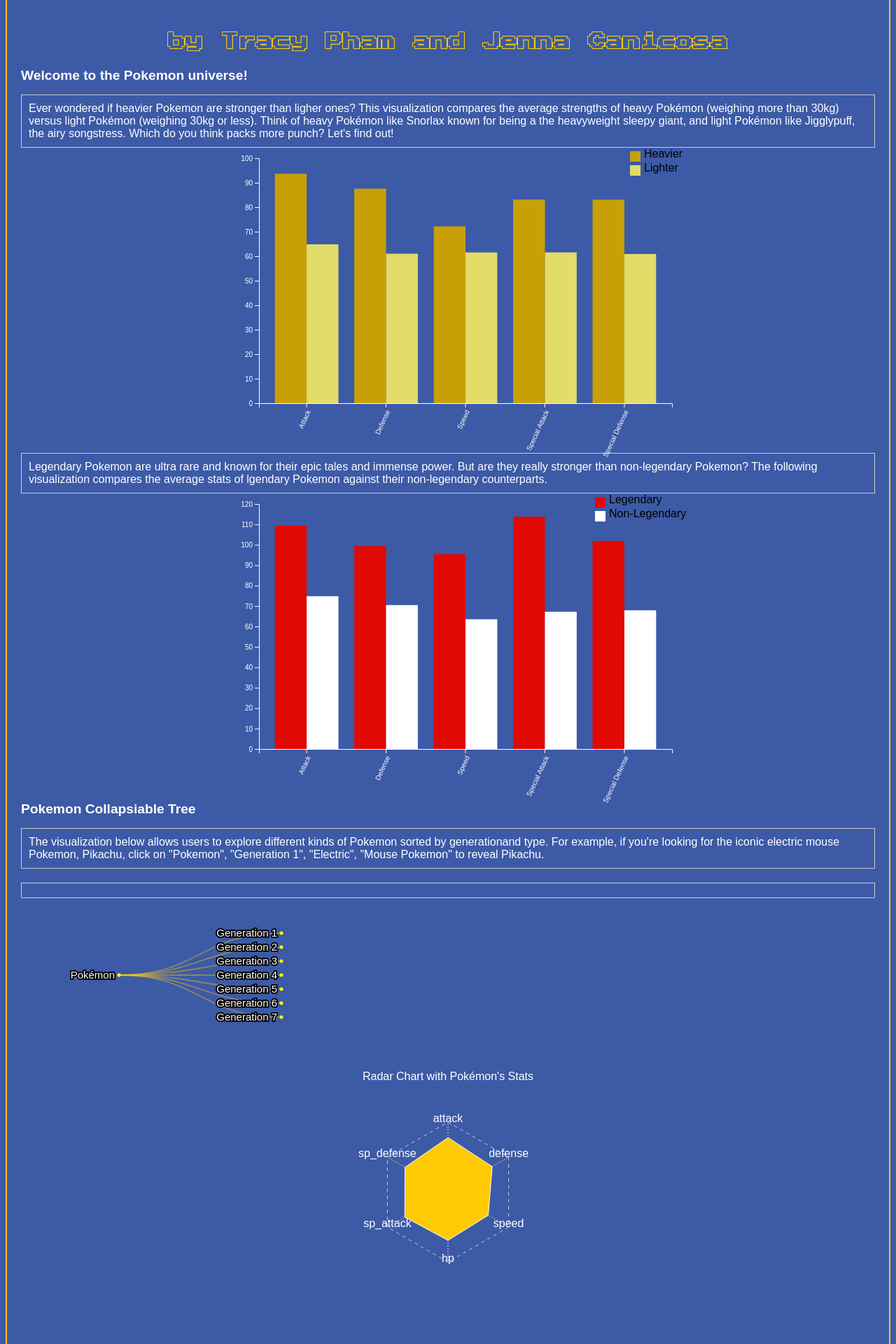
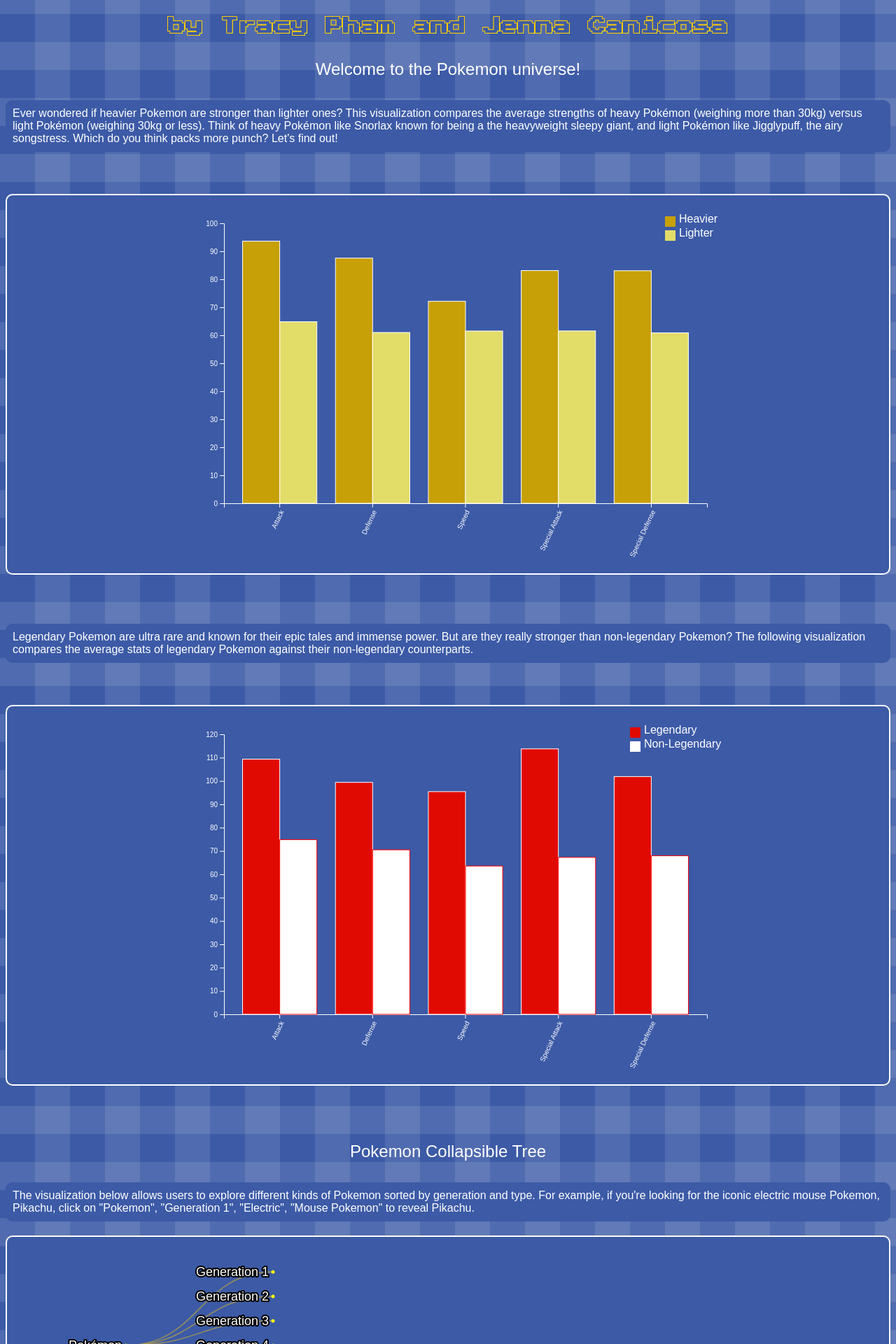
Before and after one commit to tnp2410/project4-dsc106, a SvelteKit app: page / in a window 1280 px wide. Shown: the part 340-2260 px from the top of the page at 70% size. Built offline with nearby package versions, Linux system fonts and the light colour scheme; a web font is replaced by a local one.

Commit message:
edited design

```diff
--- a/src/app.html
+++ b/src/app.html
@@ -11,30 +11,60 @@
         /* Adjust font size for tree text */
         #tree-container text {
             font-family: 'Electrolize', sans-serif;
-            font-size: 15px; /* Adjust the font size as needed */
+            font-size: 18px; /* Adjust the font size as needed */
         }
         #bar-chart-container {
             display: flex;
             justify-content: center;
             align-items: center;
-            height: 400px; /* Adjust the height of the container as needed */
+            height: 500px; /* Adjust the height of the container as needed */
             margin-top: 20px; /* Adjust the top margin as needed */
+            padding: 20px;
+            border: 2px solid white;
+            border-radius: 10px;
+            background-color: #3c5aa6;
         }
+
         #tree-container {
             display: flex;
             justify-content: center;
             align-items: center;
+            padding: 20px;
+            border: 2px solid white;
+            border-radius: 10px;
+            background-color: #3c5aa6;
         }
         #legendary-bar-chart-container {
             display: flex;
             justify-content: center;
             align-items: center;
-            height: 400px; /* Adjust the height of the container as needed */
+            height: 500px; /* Adjust the height of the container as needed */
             margin-top: 20px; /* Adjust the top margin as needed */
+            padding: 20px;
+            border: 2px solid white;
+            border-radius: 10px;
+            background-color: #3c5aa6;
+        }
+        #radar-chart-container {
+    display: flex;
+    justify-content: center;
+    align-items: center;
+    height: 900px; /* Adjust the height of the container as needed */
+    width: 990px; /* Adjust the width of the container as needed */
+    margin-top: 20px; /* Adjust the top margin as needed */
+    border: 2px solid white; /* Add a border around the container */
+    border-radius: 10px; /* Optionally, add border radius for rounded corners */
+    padding: 40px; /* Optionally, add padding inside the container */
+    background-color: #3c5aa6;
 }
         .tooltip {
             font-family: 'Electrolize';
             font-size: 15px;
+        }
+        .radar-area {
+  fill-opacity: 0.9; /* Adjust the opacity of the fill */
+  stroke: #fff; /* Set the color of the outline */
+  stroke-width: 2px; /* Set the width of the outline */
 }
         main {
             font-family: 'Electrolize', sans-serif; /* Use Electrolize font for main content */
@@ -50,6 +80,7 @@
             justify-content: center; /* Center content horizontally */
             align-items: center;
             font-size: 50px;
+            position: relative; /* Add position relative to contain the pseudo-elements */
         }
         .author-line h1 {
             font-size: 25px; /* Adjust the font size for the author line */
@@ -57,7 +88,9 @@
         body {
             background-color: #3c5aa6; /* You can adjust the shade of blue as needed */
             color: white; /* Set text color to white for better visibility */
-
+            position: relative; /* Position relative for containing grid */
+            background-image: linear-gradient(0deg, transparent 50%, rgba(255, 255, 255, 0.1) 50%), linear-gradient(90deg, transparent 50%, rgba(255, 255, 255, 0.1) 50%);
+    background-size: 100px 80px; /* Adjust the size of the grid squares */
         }
         #radar-chart-container {
             display: flex;
@@ -71,10 +104,34 @@
             justify-content: center; /* Center content horizontally */
             align-items: center;
         }
+        p:first-child {
+            border: none;
+            display: flex;
+            justify-content: center;
+            align-items: center;
+        }
+        .legend text {
+        fill: white;
+        }
 
+        /* Style for the grid line */
+        #content-container::before {
+            content: '';
+            position: absolute;
+            top: 50%; /* Adjust based on your layout */
+            left: 50%; /* Adjust based on your layout */
+            width: calc(100% - 300px); /* Adjust based on your layout */
+            height: auto; /* Adjust based on your layout */
+            transform: translate(-50%, -50%);
+            background-image: linear-gradient(0deg, transparent 50%, rgba(255, 255, 255, 0.1) 50%), linear-gradient(90deg, transparent 50%, rgba(255, 255, 255, 0.1) 50%);
+            background-size: 20px 20px;
+            z-index: -1; /* Push grid behind the content */
+        }
     </style>
 </head>
 <body data-sveltekit-preload-data="hover">
-<div style="display: contents">%sveltekit.body%</div>
+    <div id="content-container">
+        %sveltekit.body%
+    </div>
 </body>
 </html>
--- a/src/components/App.svelte
+++ b/src/components/App.svelte
@@ -1,32 +1,28 @@
-<main>
 <h1>Gotta Catch 'Em All!</h1>
 <div class="author-line">
   <h1>by Tracy Pham and Jenna Canicosa</h1>
 </div>
 
-  <h1 style="font-size: 1.2em; margin-top: 20px;">Welcome to the Pokemon universe!</h1>
-  <p>
-    Ever wondered if heavier Pokemon are stronger than ligher ones? This visualization compares the average strengths of heavy Pokémon (weighing more than 30kg) versus light Pokémon (weighing 30kg or less). Think of heavy Pokémon like Snorlax known for being a the heavyweight sleepy giant, and light Pokémon like Jigglypuff, the airy songstress. Which do you think packs more punch? Let's find out!
+<main style="margin-bottom: 100px;">
+  <p style="font-size: 1.5em; margin-top: 20px;">Welcome to the Pokemon universe!</p>
+  <p style="border: none; background-color: #3c5aa6; border-radius: 10px;">
+    Ever wondered if heavier Pokemon are stronger than lighter ones? This visualization compares the average strengths of heavy Pokémon (weighing more than 30kg) versus light Pokémon (weighing 30kg or less). Think of heavy Pokémon like Snorlax known for being a the heavyweight sleepy giant, and light Pokémon like Jigglypuff, the airy songstress. Which do you think packs more punch? Let's find out!
   </p>
-  <div id="bar-chart-container"></div>
+  <div id="bar-chart-container" style="margin-top: 60px; margin-bottom: 70px;"></div>
 
-  <p>
-  Legendary Pokemon are ultra rare and known for their epic tales and immense power. But are they really stronger than non-legendary Pokemon? The following visualization compares the average stats of lgendary Pokemon against their non-legendary counterparts.
+  <p style="border: none; background-color: #3c5aa6; border-radius: 10px;">
+    Legendary Pokemon are ultra rare and known for their epic tales and immense power. But are they really stronger than non-legendary Pokemon? The following visualization compares the average stats of legendary Pokemon against their non-legendary counterparts.
+  </p>
+  <div id="legendary-bar-chart-container" style="margin-top: 60px; margin-bottom: 70px;"></div>
 
+  <p style="font-size: 1.5em; border: none; display: flex; justify-content: center; align-items: center;">Pokemon Collapsible Tree</p>
+  <p style="border: none; background-color: #3c5aa6; border-radius: 10px;">
+    The visualization below allows users to explore different kinds of Pokemon sorted by generation and type. For example, if you're looking for the iconic electric mouse Pokemon, Pikachu, click on "Pokemon", "Generation 1", "Electric", "Mouse Pokemon" to reveal Pikachu.
   </p>
-  <div id="legendary-bar-chart-container"></div>
-
-
-  <h1 style="font-size: 1.2em; margin-top: 20px;">Pokemon Collapsiable Tree </h1>
-  <p>
-  The visualization below allows users to explore different kinds of Pokemon sorted by generationand type. For example, if you're looking for the iconic electric mouse Pokemon, Pikachu, click on "Pokemon", "Generation 1", "Electric", "Mouse Pokemon" to reveal Pikachu.
-  </p>
-  <p> </p>
-
-
 
   <div id="tree-container"></div>
   <div id="radar-chart-container"></div>
+  <input type="text" id="pokemon-search" placeholder="Search Pokémon">
 </main>
 
 <script>
@@ -40,22 +36,21 @@
     const marginTop = 30;
     const marginRight = 10;
     const marginBottom = 30;
-    const marginLeft = 80;
+    const marginLeft = 90;
 
     // Load data from JSON files
     Promise.all([
       d3.json('pokemon.json'),
       d3.json('tooltipStatsNew.json'),
       d3.json('tooltipStatsNew_copy.json'),
-      d3.json('avgPokemon.json'),
-      d3.json('weightPokemon.json'),
-      d3.json('pokemonStats.json')
-    ]).then(([pokemonData, tooltipData, tooltipCopy, radarData, weightData, statsData]) => {
-
+      d3.json('pokemonStats.json'),
+      d3.json('weightPokemon.json')
+    ]).then(([pokemonData, tooltipData, tooltipCopy, radarData, weightData]) => {
+    console.log(radarData);
       const root = d3.hierarchy(pokemonData);
 
-      const dx = 20;
-      const dy = ((width - marginRight - marginLeft) / (1 + root.height))+30;
+      const dx = 35;
+      const dy = ((width - marginRight - marginLeft) / (1 + root.height))+10;
 
       const tree = d3.tree().nodeSize([dx, dy]);
       const diagonal = d3.linkHorizontal().x(d => d.y).y(d => d.x);
@@ -214,12 +209,18 @@
     const datasets = data.datasets;
 
     // Set up the radar chart dimensions
-        const width = 400;
-        const height = 400;
-        const margin = { top: 100, right: 100, bottom: 100, left: 100 };
-        const chartWidth = width - margin.left - margin.right;
-        const chartHeight = height - margin.top - margin.bottom;
+    const width = 600;
+    const height = 800;
+    const margin = { top: 400, right: 400, bottom: 2000, left: 400 };
+    const chartWidth = 350 - 200;
+    const chartHeight = 500 -200;
     const radius = Math.min(chartWidth, chartHeight) / 2;
+
+    // Select the radar chart container
+    const radarChartContainer = d3.select('#radar-chart-container');
+
+    // Remove any existing SVG elements within the container
+    radarChartContainer.selectAll('svg').remove();
 
     // Append an SVG element to the radar chart container
     const svg = radarChartContainer
@@ -227,24 +228,27 @@
         .attr('width', width)
         .attr('height', height)
         .append('g')
-          .attr('transform', `translate(${width / 2}, ${height / 2})`);
+        .attr('transform', `translate(${width / 2 +6}, ${height / 2 +30})`);
+
+
+  // Define an array of colors for the layers
+  const colorScale = d3.scaleOrdinal(d3.schemeCategory10);
 
   // Create a hexagon background
   const hexagonData = [
-          { angle: 0, radius: radius },
-          { angle: Math.PI / 3, radius: radius },
-          { angle: (2 * Math.PI) / 3, radius: radius },
-          { angle: Math.PI, radius: radius },
-          { angle: (4 * Math.PI) / 3, radius: radius },
-          { angle: (5 * Math.PI) / 3, radius: radius },
-          { angle: 0, radius: radius } // To close the path
+    { angle: 0, radius: radius+115},
+    { angle: Math.PI / 3, radius: radius+115},
+    { angle: (2 * Math.PI) / 3, radius: radius+115 },
+    { angle: Math.PI, radius: radius+115 },
+    { angle: (4 * Math.PI) / 3, radius: radius+115 },
+    { angle: (5 * Math.PI) / 3, radius: radius+115 },
+    { angle: 0, radius: radius+115 } // To close the path
   ];
 
   // Create the hexagon line generator
   const hexagonLine = d3.lineRadial()
     .angle(d => d.angle)
     .radius(d => d.radius);
-
 
   // Append the hexagon path
   svg.append('path')
@@ -290,27 +294,27 @@
     .radius(d => rScale(d))
     .angle((d, i) => angleScale(i));
 
-        // Create a single dataset from the average data
-        const avgDataset = datasets[0];
-
+  // Append radar area and line paths for each dataset
+  datasets.forEach((dataset, i) => {
     // Add the first data point to the end for a closed path
-        avgDataset.data.push(avgDataset.data[0]);
+    dataset.data.push(dataset.data[0]);
 
     // Append the radar area path
     svg.append('path')
-          .datum(avgDataset.data)
+      .datum(dataset.data)
       .attr('class', 'radar-area')
       .attr('d', radarLine)
-          .style('fill', '#ffcb05');
+      .style('fill', colorScale(i));
 
     // Append the radar line path
     svg.append('path')
-          .datum(avgDataset.data)
+      .datum(dataset.data)
       .attr('class', 'radar-line')
       .attr('d', radarLine)
       .style('fill', 'none')
-          .style('stroke', 'white')
+      .style('stroke', colorScale(i))
       .style('stroke-width', 1);
+  });
 
   // Append the labels around the radar chart
   const label = svg.selectAll('.radar-label')
@@ -321,22 +325,42 @@
 
   // Append the label text
   label.append('text')
-          .attr('x', (d, i) => rScale(100) * Math.cos(angleScale(i) - Math.PI / 2))
-          .attr('y', (d, i) => rScale(100) * Math.sin(angleScale(i) - Math.PI / 2))
+    .attr('x', (d, i) => (radius + 120) * Math.cos(angleScale(i) - Math.PI / 2)) // Adjusted x position
+    .attr('y', (d, i) => (radius + 120) * Math.sin(angleScale(i) - Math.PI / 2)) // Adjusted y position
     .attr('text-anchor', 'middle')
     .text(d => d)
     .style('fill', 'white');
   svg.append('text')
     .attr('class', 'radar-title')
     .attr('x', 0)
-          .attr('y', -margin.top - 60)
+    .attr('y', -margin.top + 160)
     .attr('text-anchor', 'middle')
-          .text('Radar Chart with Pok\u00e9mon\'s Stats') // Set your desired title text here
+    .text('Radar Chart with Pokémon\'s Stats') // Set your desired title text here
     .style('fill', 'white');
-
 }
 
+
     drawRadarChart(radarData);
+const pokemonSearchInput = document.getElementById('pokemon-search');
+pokemonSearchInput.addEventListener('input', function () {
+    // Get the input value
+    const searchValue = pokemonSearchInput.value.toLowerCase();
+
+    // Filter radar data based on the input value
+    const filteredData = radarData.datasets.filter(dataset =>
+        dataset.label.toLowerCase().includes(searchValue)
+    );
+
+    // If no matching Pokémon found, clear the radar chart
+    if (filteredData.length === 0) {
+        radarChartContainer.selectAll('*').remove();
+        return;
+    }
+
+    // Update the radar chart with the data of the matching Pokémon
+    drawRadarChart(filteredData[0]); // Assuming only one Pokémon matches the input
+});
+
     const heavyPokemon = weightData.filter(pokemon => pokemon.weight_kg > 30);
       const lightPokemon = weightData.filter(pokemon => pokemon.weight_kg <= 30);
 
@@ -370,8 +394,8 @@
 
     // Set up the dimensions for the bar chart
     const margin = { top: 20, right: 30, bottom: 80, left: 80 }; // Increased bottom margin
-    const width = 700 - margin.left - margin.right; // Adjusted width
-    const height = 450 - margin.top - margin.bottom; // Adjusted height
+    const width = 800 - margin.left - margin.right; // Adjusted width
+    const height = 500 - margin.top - margin.bottom; // Adjusted height
 
 // Append an SVG element to the bar chart container
 const svg = d3.select('#bar-chart-container')
@@ -380,6 +404,18 @@
     .attr('height', height + margin.top + margin.bottom)
     .append('g')
     .attr('transform', `translate(${margin.left},${margin.top})`);
+
+
+// Define tooltip
+const tooltip = d3.select('#bar-chart-container')
+    .append('div')
+    .style('opacity', 0)
+    .attr('class', 'tooltip')
+    .style('position', 'absolute')
+    .style('border', 'solid')
+    .style('border-width', '1px')
+    .style('border-radius', '5px')
+    .style('padding', '10px');
 
     // Define scales for x and y axes
     const x = d3.scaleBand()
@@ -417,7 +453,24 @@
     .attr('y', d => y(d.heavy))
     .attr('width', x.bandwidth() / 2)
     .attr('height', d => height - y(d.heavy))
-        .attr('fill', '#c7a008');
+    .attr('fill', '#c7a008')
+    .attr('stroke', 'white')
+    // Add tooltip on hover
+    .on('mouseover', function(event, d) {
+        // Show tooltip on hover
+        tooltip.transition()
+            .duration(200)
+            .style('opacity', .9)
+            .style('background-color', '#c7a008')
+        tooltip.html(`<strong>${d.stat}:</strong> ${d.heavy}`)
+            .style('left', (event.pageX+10) + 'px')
+            .style('top', (event.pageY-30) + 'px');
+    })
+    .on('mouseout', function(d) {
+        // Hide tooltip on mouseout
+        tooltip.transition()
+            .duration(500)
+    });
 
 // Append bars for lighter Pokémon
     svg.selectAll('.bar-light')
@@ -428,7 +481,23 @@
     .attr('y', d => y(d.light))
     .attr('width', x.bandwidth() / 2)
     .attr('height', d => height - y(d.light))
-        .attr('fill', '#E2DC69');
+    .attr('fill', '#E2DC69')
+    .attr('stroke', 'white')
+    // Add tooltip on hover
+    .on('mouseover', function(event, d) {
+        // Show tooltip on hover
+        tooltip.transition()
+            .duration(200)
+            .style('background-color', '#B0AB4A')
+        tooltip.html(`<strong>${d.stat}:</strong> ${d.light}`)
+            .style('left', (event.pageX+10) + 'px')
+            .style('top', (event.pageY-30) + 'px');
+    })
+    .on('mouseout', function(d) {
+        // Hide tooltip on mouseout
+        tooltip.transition()
+            .duration(700)
+    });
 
     // Add legend
     const legend = svg.append('g')
@@ -484,8 +553,8 @@
 
     // Set up dimensions and margins for the chart
     const margin = { top: 20, right: 30, bottom: 80, left: 80 };
-    const width = 700 - margin.left - margin.right;
-    const height = 450 - margin.top - margin.bottom;
+    const width = 800 - margin.left - margin.right;
+    const height = 500 - margin.top - margin.bottom;
 
     // Append an SVG element to the legendary chart container
     const svg = d3.select('#legendary-bar-chart-container')
@@ -505,6 +574,15 @@
         .domain([0, d3.max(data, d => Math.max(d.legendary, d.nonLegendary))])
         .nice()
         .range([height, 0]);
+    const legendarytooltip = d3.select('#legendary-bar-chart-container')
+    .append('div')
+    .style('opacity', 0)
+    .attr('class', 'tooltip')
+    .style('position', 'absolute')
+    .style('border', 'solid')
+    .style('border-width', '1px')
+    .style('border-radius', '5px')
+    .style('padding', '10px');
 
     // Append x axis
     svg.append('g')
@@ -520,6 +598,7 @@
     svg.append('g')
         .call(d3.axisLeft(y));
 
+
     // Append bars for legendary Pokémon
     svg.selectAll('.bar-legendary')
         .data(data)
@@ -529,7 +608,23 @@
         .attr('y', d => y(d.legendary))
         .attr('width', x.bandwidth() / 2)
         .attr('height', d => height - y(d.legendary))
-        .attr('fill', '#E10A03');
+        .attr('fill', '#E10A03')
+        .attr('stroke', 'white')
+    // Add tooltip on hover
+    .on('mouseover', function(event, d) {
+        legendarytooltip.transition()
+            .duration(200)
+            .style('opacity', .9)
+            .style('background-color', '#E10A03')
+        legendarytooltip.html(`<strong>${d.stat}:</strong> ${d.legendary}`)
+            .style('left', (event.pageX+10) + 'px')
+            .style('top', (event.pageY-30) + 'px');
+    })
+    .on('mouseout', function(d) {
+        // Hide tooltip on mouseout
+        legendarytooltip.transition()
+            .duration(500)
+    });
 
     // Append bars for non-legendary Pokémon
     svg.selectAll('.bar-non-legendary')
@@ -540,7 +635,24 @@
         .attr('y', d => y(d.nonLegendary))
         .attr('width', x.bandwidth() / 2)
         .attr('height', d => height - y(d.nonLegendary))
-        .attr('fill', 'white');
+        .attr('fill', 'white')
+         .attr('stroke', 'red')
+    // Add tooltip on hover
+        .on('mouseover', function(event, d) {
+        // Show tooltip on hover
+        legendarytooltip.transition()
+            .duration(200)
+            .style('background-color', '#656561')
+        legendarytooltip.html(`<strong>${d.stat}:</strong> ${d.nonLegendary}`)
+            .style('left', (event.pageX+10) + 'px')
+            .style('top', (event.pageY-30) + 'px');
+    })
+    .on('mouseout', function(d) {
+        // Hide tooltip on mouseout
+        tooltip.transition()
+            .duration(700)
+    });
+
 
     // Add legend
     const legend = svg.append('g')
@@ -576,6 +688,7 @@
   });
 </script>
 
+
 <style>
   /* Write your CSS here */
   p {
@@ -595,10 +708,6 @@
     stroke-dasharray: 2,4;
   }
 
-  main {
-    border: 2px solid #FFCB05;
-    padding: 20px;
-  }
 
   /* Add borders around the paragraphs */
   p {
```
Lines whose indentation alone changed are shown as unchanged.
